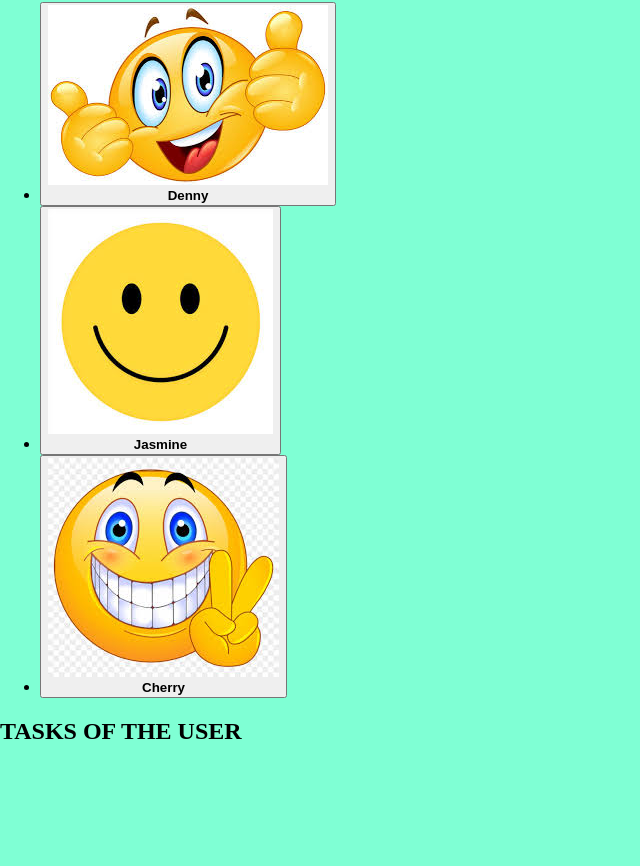
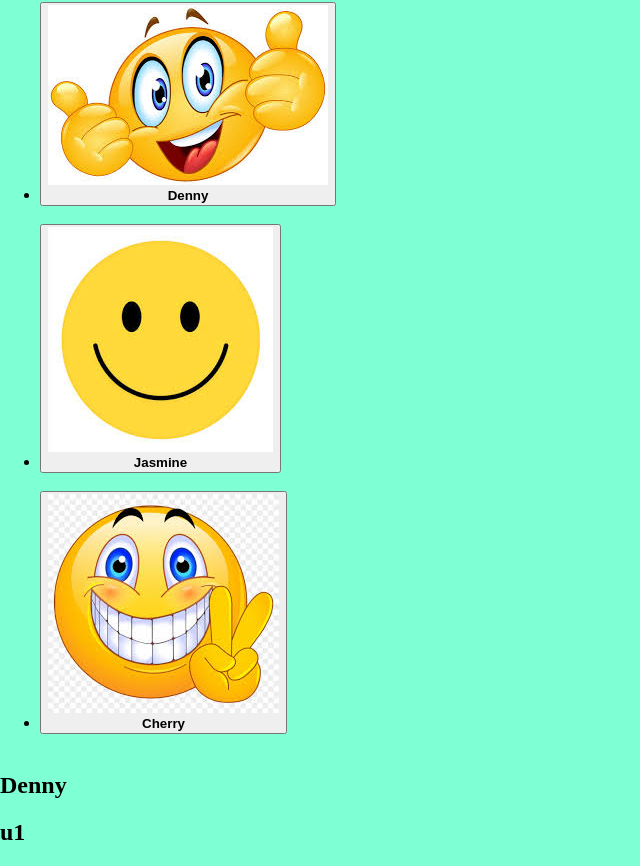
Before and after one commit to likith22011997/UDEMY, an Angular app: page / in a window 1280 px wide. Shown: the part 308-1174 px from the top of the page, without its empty margins (0-640 px from the left). Before the commit the page ends 1073 px from the top, so only its background shows below. Built offline with nearby package versions, Linux system fonts and the light colour scheme.

Commit message:
task component changes

```diff
--- a/src/app/app.component.html
+++ b/src/app/app.component.html
@@ -1,7 +1,10 @@
 <!-- <router-outlet></router-outlet> -->
+<!-- (event binding)'event' is used to listen to 'select' to emit the output, 'select' is
+       the customer event created by us.. $event wil hold the data/value that was emitted and then we can
+       handle the event-->
 <app-header></app-header>
 <main>
-  <ul id="users">
+  <!-- <ul id="users">
     <li>
       <app-user
         [id]="users[0].id"
@@ -9,9 +12,6 @@
         [name]="users[0].name"
         (select)="onuserselect($event)"
       ></app-user>
-      <!-- (event binding)'event' is used to listen to 'select' to emit the output, 'select' is
-       the customer event created by us.. $event wil hold the data/value that was emitted and then we can
-       handle the event-->
     </li>
     <li>
       <app-user
@@ -29,6 +29,25 @@
         (select)="onuserselect($event)"
       ></app-user>
     </li>
+  </ul> -->
+  <!-- <h2><b>TASKS OF THE USER</b></h2> -->
+  <!-- using property binding  -->
+
+  <!-- when the input is passed inside user group instead separately -->
+
+  <ul id="users">
+    <li>
+      <app-user [user]="users[0]" (select)="onuserselect($event)"></app-user>
+    </li>
+    <br>
+    <li>
+      <app-user [user]="users[1]" (select)="onuserselect($event)"></app-user>
+    </li>
+    <br>
+    <li>
+      <app-user [user]="users[2]" (select)="onuserselect($event)"></app-user>
+    </li>
+    <br>
   </ul>
-  <h2><b>TASKS OF THE USER</b></h2>
+  <app-tasks [id]="onselectuser?.id" [name]="onselectuser?.name"></app-tasks>
 </main>
--- a/src/app/app.component.ts
+++ b/src/app/app.component.ts
@@ -1,6 +1,7 @@
 import { Component } from "@angular/core";
 // import { HeaderComponent } from './header/header.component';
 import { UserComponent } from "./user/user.component";
+import { TasksComponent } from "./tasks/tasks.component";
 
 // to define componenet inputs
 import { DUMMY_USERS } from "./dummy-users";
@@ -15,8 +16,17 @@ export class AppComponent {
 
   // to define component inputs
   users = DUMMY_USERS;
+  // store info which user is selected.as of now initially store first user
+  selecteduserid = 'u1';
 
-  onuserselect(id: number) {
-    console.log("selected user with id" + id);
+  get onselectuser() {
+    // find is a method built in JS not angular. it allows to find a specific element in a array of elements
+    return this.users.find((user) => user.id === this.selecteduserid)!;
+  }
+  // onuserselect(id: number) {
+  //   console.log("selected user with id: " + id);
+  // }
+  onuserselect(id: string) {
+    this.selecteduserid = id;
   }
 }
--- a/src/app/app.module.ts
+++ b/src/app/app.module.ts
@@ -5,12 +5,14 @@ import { AppRoutingModule } from './app-routing.module';
 import { AppComponent } from './app.component';
 import { HeaderComponent } from './header/header.component';
 import { UserComponent } from './user/user.component';
+import { TasksComponent } from './tasks/tasks.component';
 
 @NgModule({
   declarations: [
     AppComponent,
     HeaderComponent,
-    UserComponent
+    UserComponent,
+    TasksComponent
   ],
   imports: [
     BrowserModule,
--- /dev/null
+++ b/src/app/tasks/tasks.component.html
@@ -0,0 +1,3 @@
+<!-- output of name which is taken as input in ts file from app component -->
+<h2><b>{{name}}</b></h2>
+<h2><b>{{id}}</b></h2>
--- /dev/null
+++ b/src/app/tasks/tasks.component.ts
@@ -0,0 +1,17 @@
+import { Component, OnInit ,Input} from '@angular/core';
+
+@Component({
+  selector: 'app-tasks',
+  templateUrl: './tasks.component.html',
+  styleUrls: ['./tasks.component.css']
+})
+export class TasksComponent implements OnInit {
+
+  constructor() { }
+
+  ngOnInit() {
+  }
+  // accepting input from app component
+@Input() name: string;
+@Input() id: string;
+}
--- a/src/app/user/user.component.html
+++ b/src/app/user/user.component.html
@@ -16,6 +16,8 @@
     <br>
     <!-- output dynamic content with string Interpolation ***-->
     <!-- <span><b>{{ selectedUser.name }}</b></span > -->
-      <span><b>{{ name }}</b></span >
+      <!-- <span><b>{{ name }}</b></span > -->
+        <span><b>{{ user.name }}</b></span >
+
   </button>
 </div>
--- a/src/app/user/user.component.ts
+++ b/src/app/user/user.component.ts
@@ -55,11 +55,19 @@ export class UserComponent implements OnInit {
   ngOnInit() {
   }
   // to get the avatar/name value from outside the component i.e., from app component
-  @Input() avatar: string;
-  @Input() name: string;
-  @Input() id: string;
+  // ! is used to reduce possibility of getting any undefined value. but its not mandatory to use
+  // @Input() avatar!: string;
+  // @Input() name!: string;
+  // @Input() id!: string;
+  // in above all three properties are accepted separately. we can accept in group as below
+  @Input() user: {
+    id : string;
+    avatar : string;
+    name : string;
+  };
   // using output decorator value needed in output can be emitted. emitter stores the value in 'select'
-  @Output() select = new EventEmitter();
+  // string is the type of value that is emitted.. it is not mandatory to define..
+  @Output() select = new EventEmitter<string>();
 
   // other functionalities like output,input can be used instead of @Input,@Output decorators.
   //  the below are the new in angular, not used much but still for knwing them.
@@ -68,12 +76,23 @@ export class UserComponent implements OnInit {
   // avatar = input.required<string>();
   // select = output<string>();
 
-  get imagePath() {
-    return 'assets/users/' + this.avatar;
+// this.avatar is used when input is used separately.
+  // get imagePath() {
+  //   return 'assets/users/' + this.avatar;
+  // }
+
+  // this.user.avatar, when the input is taken in group of user
+   get imagePath() {
+    return 'assets/users/' + this.user.avatar;
   }
   onselectuser() {
     // select property is used to emit new value when the button is clicked.pass the value to emit(id in this case)
-    this.select.emit(this.id);
+    // this.select.emit(this.id);
+    // console.log(this.name);
+
+    this.select.emit(this.user.id);
+    console.log(this.user.name);
+
   }
 }
 
```
Also changed, not shown: src/app/tasks/tasks.component.css (added), 1 other file (tests, documents, lock files or other folders).
